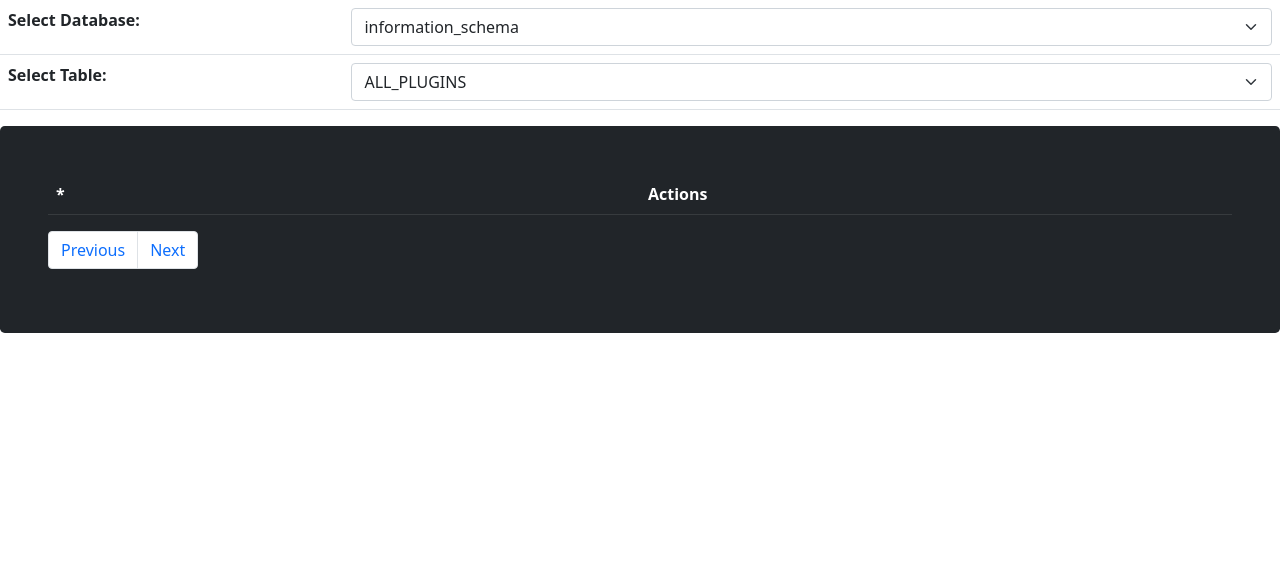
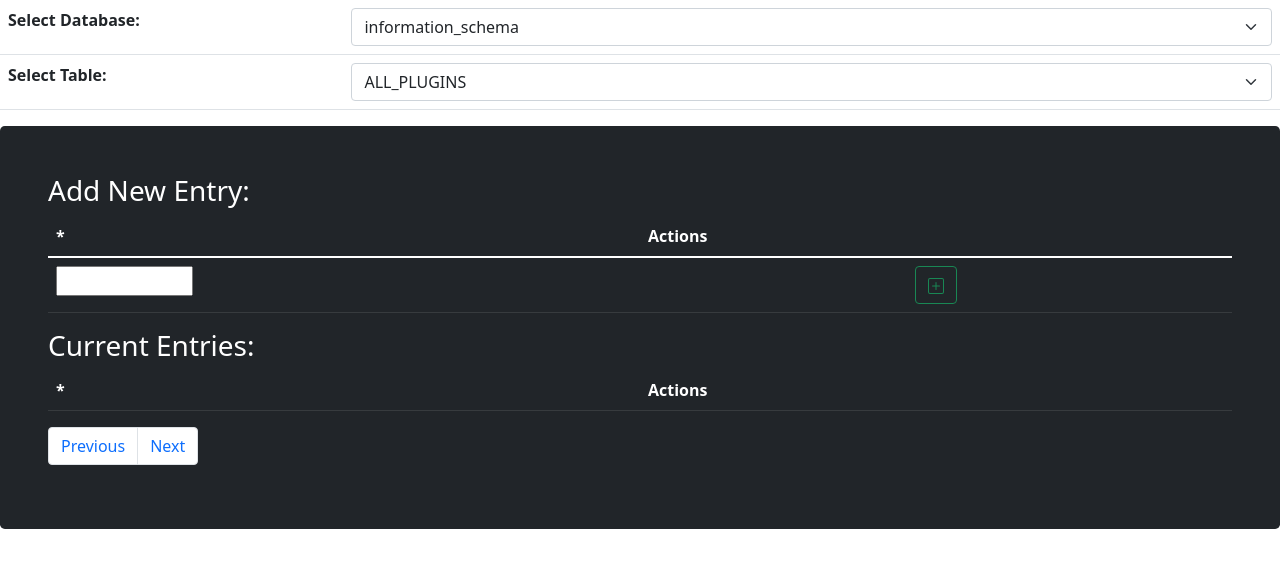
Before and after one commit to franny1615/COMP420_LAB10, a Flask app: page / in a window 1280 px wide. Shown: the part 56-624 px from the top of the page. Run offline with Flask 2, Linux system fonts and the light colour scheme; data that the repository does not hold is empty; some libraries are stand-ins or nearby versions.

Commit message:
added new entry functionality

```diff
--- a/app.py
+++ b/app.py
@@ -82,6 +82,24 @@ def delete_table_row(db,tb,cols,vals):
         result, cursor = execute_sql(sql,True)
     return result
 
+def add_new_row(db,tb,cols,vals):
+    sql = "USE " + db
+    result, cursor = execute_sql(sql,False)
+    if (result == "Success"):
+        sql = "INSERT INTO " + tb + " ("
+        for i in range(len(cols)):
+            sql += cols[i]
+            if (i + 1 != len(cols)):
+                sql += ','
+        sql += ") VALUES ("
+        for i in range(len(vals)):
+            sql += '"' + vals[i] + '"'
+            if (i + 1 != len(vals)):
+                sql += ','
+        sql += ');'
+        result, cursor = execute_sql(sql,True)
+    return result
+
 @app.route("/")
 def home():
     return render_template("index.html", dblist=dblistFiltered, tablelist=tblistFiltered)
@@ -136,6 +154,18 @@ def deleteRowRoute():
         query_result = result
     )
 
+@app.route("/addNewEntry",methods=['POST'])
+def insertNewItemRoute():
+    data = request.get_json()
+    db = data['db']
+    tb = data['tb']
+    cl = data['columns']
+    vl = data['values']
+    result = add_new_row(db,tb,cl,vl)
+    return jsonify(
+        query_result = result
+    )
+
 def exit_handler():
     dbaccess.close()
 
--- a/static/js/logic.js
+++ b/static/js/logic.js
@@ -5,7 +5,7 @@ $(document).ready(function () {
 });
 
 let number_of_items = 0;
-let number_per_page = 20;
+let number_per_page = 8;
 let current_page = 1;
 let number_of_pages = 0;
 let column_names = null;
@@ -43,18 +43,11 @@ function callDisplayTable(dbV, tbV){
         type:"post",
         data: {db: dbV, tb: tbV},
         beforeSend: function() {
-            document.getElementById("displaytable").innerHTML =
-            `
-            <h3 style="text-align:center; width:100%;">Loading...</h3>
-            <div class="progress">
-                <div class="progress-bar progress-bar-striped progress-bar-animated" role="progressbar" aria-valuenow="100" aria-valuemin="0" aria-valuemax="100" style="width: 100%"></div>
-            </div>
-            `;
+            document.getElementById("displaytable").innerHTML = displayLoadingBar("Loading");
         },
         success: function(response) {
             if (response.query_result === "Success") {
                 number_of_items = response.table_length;
-                number_per_page = 20;
                 current_page = 1;
                 number_of_pages = Math.ceil(number_of_items/number_per_page);
                 column_names = response.column_names;
@@ -70,14 +63,31 @@ function callDisplayTable(dbV, tbV){
     });
 }
 
+function displayLoadingBar(message) {
+    var bar =
+    `
+        <h3 style="text-align:center; width:100%;">`+message+`</h3>
+        <div class="progress">
+            <div class="progress-bar progress-bar-striped progress-bar-animated" role="progressbar" aria-valuenow="100" aria-valuemin="0" aria-valuemax="100" style="width: 100%"></div>
+        </div>
+    `;
+    return bar;
+
+}
+
 function buildTable() {
-    data = buildPage(current_page, column_data, number_per_page);
-    var table = `<table class="table table-dark" style="table-layout:fixed;width:100%;"><thead><tr>`;
-    for (let i = 0; i < column_names.length; i++) {
-        table += `<th scope="col">` + column_names[i] + `</th>`
-    }
-    table += `<th scope="col">Actions</th>`
-    table += "</tr></thead><tbody>";
+    var table = `<div style="width:100%;text-align:left;"><h3>Add New Entry:</h3></div>`;
+    // new entry form added in first.
+    table += `<table class="table table-dark" style="table-layout:fixed;width:100%;">`; // in the form of a table for a uniform look
+    table += constructTHead();
+    table += constructEmptyForm();
+    table += `</table>`;
+    // construct table html
+    table += `<div style="width:100%;text-align:left;"><h3>Current Entries:</h3></div>`;
+    data   = buildPage(current_page, column_data, number_per_page); // helper method that gets a slice of all rows
+    table += `<table class="table table-dark" style="table-layout:fixed;width:100%;">`;
+    table += constructTHead();
+    table += "<tbody>";
     for (let i = 0; i < data.length; i++) {
         table += `<tr id="` + "data_" + i + `">`;
             for(let j = 0; j < data[0].length; j++) {
@@ -103,12 +113,39 @@ function buildTable() {
     table += `
         <nav aria-label="pagination">
             <ul class="pagination">
-            <li class="page-item"><a class="page-link" href="#" onClick="previousPage()">Previous</a></li>
-            <li class="page-item"><a class="page-link" href="#" onClick="nextPage()">Next</a></li>
+            <li class="page-item"><a class="page-link" href="#!" onclick="previousPage()">Previous</a></li>
+            <li class="page-item"><a class="page-link" href="#!" onclick="nextPage()">Next</a></li>
             </ul>
         </nav>
     `;
     document.getElementById("displaytable").innerHTML = table;
+}
+
+function constructTHead() {
+    var thead = `<thead><tr>`;
+    for (let i = 0; i < column_names.length; i++) {
+        thead += `<th scope="col">` + column_names[i] + `</th>`
+    }
+    thead += `<th scope="col">Actions</th>`
+    thead += `</thead></tr>`;
+    return thead;
+}
+
+function constructEmptyForm() {
+    var tbody = `<tbody><tr>`;
+    for(let i = 0; i < column_names.length; i++) {
+        tbody += `<td>` + `<input size="9" type="text" id="new_entry_input_`+i+`"></td>`;
+    }
+    tbody += `<td style="text-align:center;">
+                <button type="button" class="btn btn-outline-success" onclick="addNewEntry()"`+`id="newEntryButton">
+                    <svg xmlns="http://www.w3.org/2000/svg" width="16" height="16" fill="currentColor" class="bi bi-plus-square" viewBox="0 0 16 16">
+                        <path d="M14 1a1 1 0 0 1 1 1v12a1 1 0 0 1-1 1H2a1 1 0 0 1-1-1V2a1 1 0 0 1 1-1h12zM2 0a2 2 0 0 0-2 2v12a2 2 0 0 0 2 2h12a2 2 0 0 0 2-2V2a2 2 0 0 0-2-2H2z"/>
+                        <path d="M8 4a.5.5 0 0 1 .5.5v3h3a.5.5 0 0 1 0 1h-3v3a.5.5 0 0 1-1 0v-3h-3a.5.5 0 0 1 0-1h3v-3A.5.5 0 0 1 8 4z"/>
+                    </svg>
+                </button>
+              </td>`;
+    tbody += `</tbody></tr>`
+    return tbody;
 }
 
 function buildPage(currPage, listArray, numberPerPage) {
@@ -153,13 +190,7 @@ function editRow(index) {
                 cached_values: cache
             }),
             beforeSend: function() {
-                document.getElementById("processing_query").innerHTML =
-                `
-                <h3 style="text-align:center; width:100%;">...Processing Query...</h3>
-                <div class="progress">
-                    <div class="progress-bar progress-bar-striped progress-bar-animated" role="progressbar" aria-valuenow="100" aria-valuemin="0" aria-valuemax="100" style="width: 100%"></div>
-                </div>
-                `;
+                document.getElementById("processing_query").innerHTML = displayLoadingBar("Processing Query");
             },
             success: function(response) { // on success that means server did the update, saved changes to db
                 if(response.query_result === "Success") {
@@ -181,13 +212,10 @@ function editRow(index) {
 }
 
 function displayAlert(message) {
-    document.getElementById("processing_query").innerHTML =
-    `<div class="alert alert-warning alert-dismissible fade show" role="alert" style="text-align:center;">`
-    + message +
-    `</div>`;
-    // setTimeout(function(){
-    //     $('.alert').alert('close');
-    // }, 3000);
+    document.getElementById("processing_query").innerHTML = `<div class="alert alert-warning alert-dismissible fade show" role="alert" style="text-align:center;">` + message + `</div>`;
+    setTimeout(function(){
+        $('.alert').alert('close');
+    }, 3000);
 }
 
 function cacheData(index) {
@@ -231,13 +259,7 @@ function deleteRow(index) {
             tb: tbValue
         }),
         beforeSend: function() {
-            document.getElementById("processing_query").innerHTML =
-            `
-            <h3 style="text-align:center; width:100%;">...Processing Query...</h3>
-            <div class="progress">
-                <div class="progress-bar progress-bar-striped progress-bar-animated" role="progressbar" aria-valuenow="100" aria-valuemin="0" aria-valuemax="100" style="width: 100%"></div>
-            </div>
-            `;
+            document.getElementById("processing_query").innerHTML = displayLoadingBar("Processing Query");
         },
         success: function(response) { // on success that means server did the update, saved changes to db
             if(response.query_result === "Success") {
@@ -257,3 +279,50 @@ function deleteRow(index) {
         }
     });
 }
+
+function addNewEntry() {
+    var dbValue = document.getElementById('dbselect').value;
+    var tbValue = document.getElementById('tbselect').value;
+    var data = [];
+    for (let i = 0; i < column_names.length; i++) {
+        var val = document.getElementById('new_entry_input_'+i).value;
+        data.push(val);
+    }
+    $.ajax({
+        url:"/addNewEntry",
+        type:"POST",
+        contentType: "application/json",
+        data: JSON.stringify({
+            columns: column_names,
+            values: data,
+            db: dbValue,
+            tb: tbValue
+        }),
+        beforeSend: function() {
+            document.getElementById("processing_query").innerHTML = displayLoadingBar("Processing Query");
+        },
+        success: function(response) {
+            if (response.query_result === "Success") {
+                clearInputsNewEntryForm();
+                // add at index 0 push the rest forward the data
+                column_data.splice(0,0,data); // 0 index, delete 0 items, insert data
+                // rebuild table
+                current_page = 1; // just so that user sees feedback
+                buildTable();
+                document.getElementById("processing_query").innerHTML = "";
+            } else {
+                displayAlert(response.query_result);
+            }
+        },
+        error: function(xhr) {
+            clearInputsNewEntryForm();
+            displayAlert("Couldn't Process Query");
+        }
+    });
+}
+
+function clearInputsNewEntryForm() {
+    for (let i = 0; i < column_names.length; i++) {
+        document.getElementById('new_entry_input_'+i).value = "";
+    }
+}
--- a/templates/index.html
+++ b/templates/index.html
@@ -33,6 +33,9 @@
         </tr>
     </tbody>
 </table>
-<div id="processing_query"></div>
-<div class="h-100 p-5 text-white bg-dark rounded-3" id="displaytable"></div>
+
+<div class="h-100 p-5 text-white bg-dark rounded-3">
+    <div id="processing_query"></div>
+    <div id="displaytable"></div>
+</div>
 {% endblock %}
```
